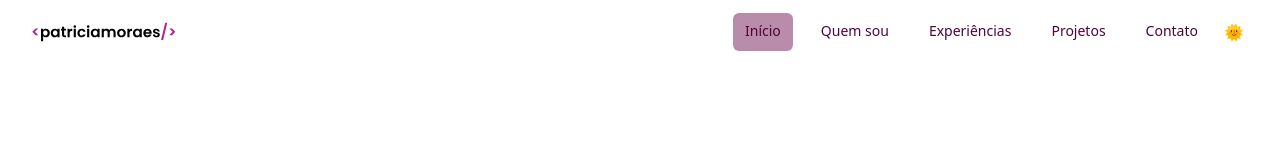
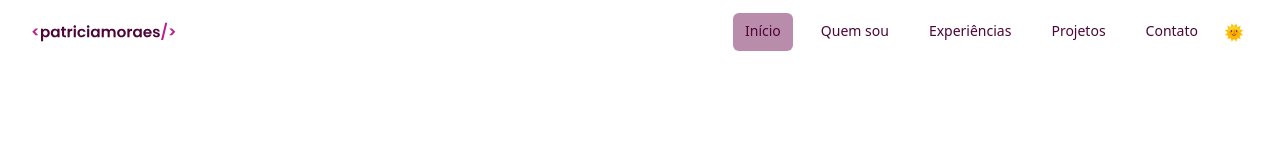
Before and after one commit to wentzpatricia/portfolio, a React (Vite) app: page / in a window 1280 px wide. Shown: the top 160 px of the page. Built offline with nearby package versions, Linux system fonts and the light colour scheme.

Commit message:
fix: corrigindo logo dark light

```diff
--- a/custom.d.ts
+++ /dev/null
@@ -1,4 +0,0 @@
-declare module "*.svg" {
-    const content: React.FunctionComponent<React.SVGAttributes<SVGElement>>;
-    export default content;
-}
--- a/src/components/NavBar/Navbar.tsx
+++ b/src/components/NavBar/Navbar.tsx
@@ -4,7 +4,7 @@ import { navigationItems } from "../../constants/menu";
 import MobileMenu from "../MobileMenu/MobileMenu";
 import { ThemeToggle } from "../ThemeToggle/ThemeToggle";
 
-import { ReactComponent as Logo} from '../../../src/assets/logo.svg';
+import Logo from '../../../src/assets/logo.svg?react';
 
 export default function Navbar() {
   const [isMobileMenuOpen, setIsMobileMenuOpen] = useState(false);
@@ -31,7 +31,7 @@ export default function Navbar() {
 
           <div className="flex flex-1 items-center justify-center sm:items-stretch sm:justify-between">
             <div className="flex shrink-0 items-center">
-              <Logo className="h-5 w-auto text-black dark:text-white" />
+              <Logo className="h-5 w-auto"/>
             </div>
             <div className="hidden sm:ml-6 sm:block">
               <div className="flex space-x-4">
--- a/src/vite-env.d.ts
+++ b/src/vite-env.d.ts
@@ -1 +1,10 @@
 /// <reference types="vite/client" />
+
+declare module "*.svg" {
+    import * as React from "react";
+
+    export const ReactComponent: React.FunctionComponent<React.SVGProps<SVGSVGElement>>;
+
+    const src: string;
+    export default src;
+}
--- a/tsconfig.app.json
+++ b/tsconfig.app.json
@@ -23,5 +23,5 @@
     "noFallthroughCasesInSwitch": true,
     "noUncheckedSideEffectImports": true
   },
-  "include": ["src", "src/custom.d.ts"],
+  "include": ["src"],
 }
```
